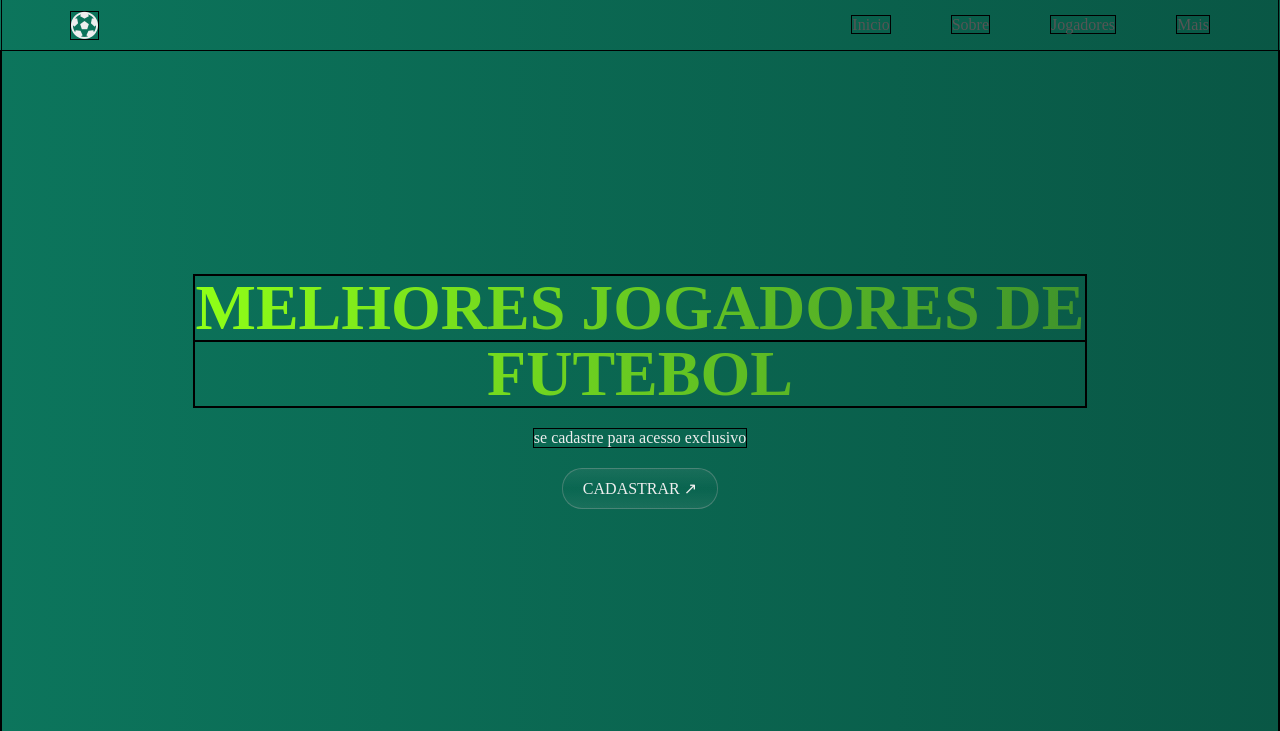
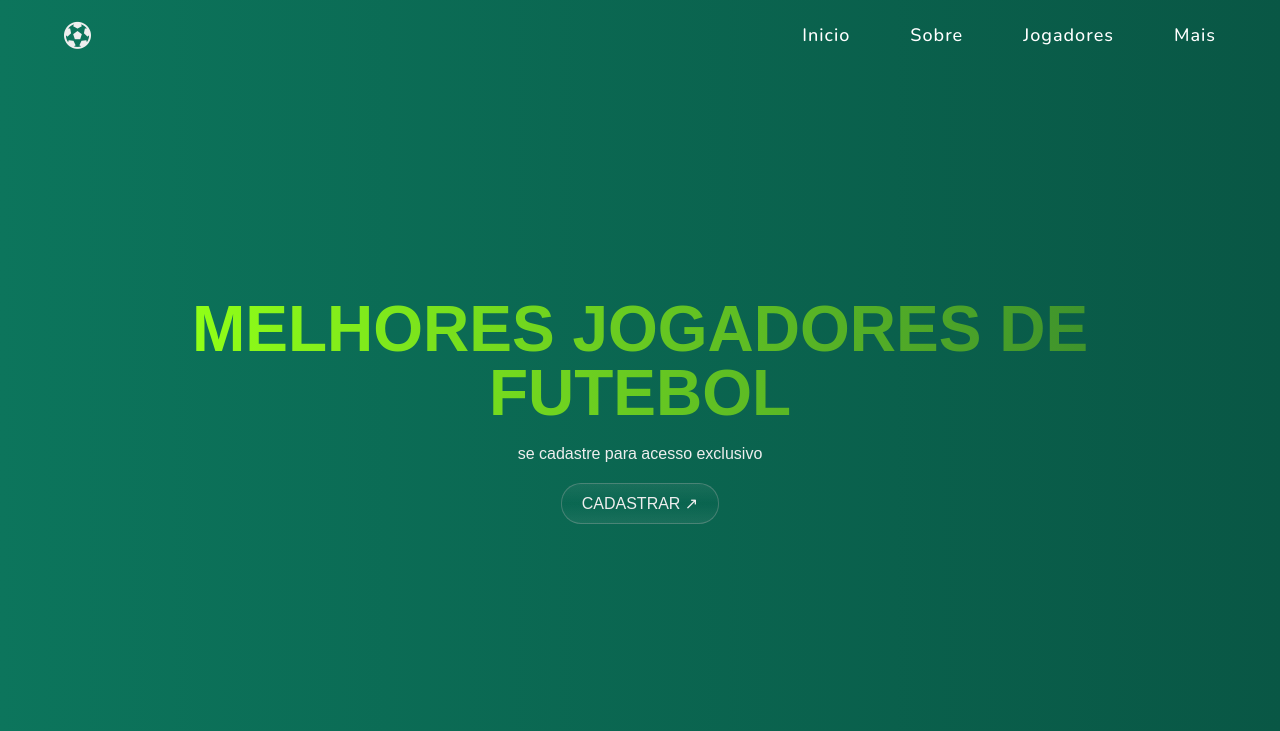
Before and after one commit to JessicaLuanaG/Projeto-Du, a plain HTML site: page index.html in a window 1280 px wide. Shown: the top 731 px of the page. Drawn offline with nearby package versions, Linux system fonts and the light colour scheme; a web font is replaced by a local one.

Commit message:
sdasdsaaa

```diff
--- a/app/css/manipulation.css
+++ b/app/css/manipulation.css
@@ -1,22 +1,21 @@
+/* top bar */
 
-.section-slider{width: 100%;height: 100vh;}
-
-.middleCarrosselPlayers{height: auto;width: 400%;display: flex;}
-
-
-.middleCarrosselPlayers input{display: none;}
-
-.slider-box{width: 25%;height: auto;position: relative;text-align: center;}
-
-.slider-box img{
-    width: auto;
-    height: auto;
+header {width: min(1200px, 90vw);margin: auto;height: 70px;display: flex;justify-content: space-between;
+    align-items: center;
 }
 
-.nav-manual{position: absolute;width: 100%;margin-top: 35%;justify-content: center;}
+.ulFromTopBar li a{
+    color: red;
+    margin-left: 30px;
+    text-decoration: none;
+    color: #FFF;
+    font-weight: 500;
+    font-family: "Nunito", sans-serif;
+    letter-spacing: 1px;
+    font-size: 18px;
+}
 
-.manual-btn{border: 1px solid #ff0054;padding: 10px;border-radius: 50%;cursor: pointer;}
+.banner h1, .banner{
+    font-family: "Funnel Sans", sans-serif;
 
-
-
-.footerButton{height: 20vh;background-color: white;}
+}
--- a/app/css/reset.css
+++ b/app/css/reset.css
@@ -1,3 +1,17 @@
-main,div, img, a, p, h1, h2, i, h4, button{border: 1px solid black;}
-*{margin: 0;padding: 0;}
+/* main,div, img, a, p, h1, h2, i, h4, button{border: 1px solid black;} */
+
+*{margin: 0;padding: 0;  box-sizing: border-box;list-style: none;}
+
 .cda{overflow: hidden;box-sizing: border-box;}
+
+
+/* Configuração geral */
+html {
+    scroll-behavior: smooth;
+  }
+  body {
+    color: #eee;
+    font-family: Poppins;
+    margin: 0;
+    background: linear-gradient(to right, #0c755c, #095745);
+  }
--- a/app/css/style.css
+++ b/app/css/style.css
@@ -1,31 +1,18 @@
-/* Configuração geral */
-html {
-  scroll-behavior: smooth;
-}
-body {
-  color: #eee;
-  font-family: Poppins;
-  margin: 0;
-  background: linear-gradient(to right, #0c755c, #095745);
-}
-* {
-  padding: 0;
-  margin: 0;
-  box-sizing: border-box;
-  list-style: none;
-}
+@import url('https://fonts.googleapis.com/css2?family=Coiny&family=Nunito:ital,wght@0,200..1000;1,200..1000&family=Outfit:wght@100..900&family=Radley:ital@0;1&family=Roboto+Condensed:ital,wght@0,100..900;1,100..900&family=Roboto+Slab:wght@100..900&display=swap');
+/*
+font-family: "Nunito", sans-serif;
+*/
+@import url('https://fonts.googleapis.com/css2?family=Coiny&family=Funnel+Sans:ital,wght@0,300..800;1,300..800&family=Nunito:ital,wght@0,200..1000;1,200..1000&family=Outfit:wght@100..900&family=Radley:ital@0;1&family=Roboto+Condensed:ital,wght@0,100..900;1,100..900&family=Roboto+Slab:wght@100..900&display=swap');
+/*
+font-family: "Funnel Sans", sans-serif;
+*/
+
+
 
 header img {
   width: 30px;
 }
-header {
-  width: min(1200px, 90vw);
-  margin: auto;
-  height: 70px;
-  display: flex;
-  justify-content: space-between;
-  align-items: center;
-}
+
 header nav ul {
   display: flex;
   gap: 30px;
@@ -195,10 +182,11 @@ header .logo {
   font-weight: bold;
 }
 header nav a {
-  margin-left: 30px;
+  /* margin-left: 30px;
   text-decoration: none;
   color: #555;
-  font-weight: 500;
+  color: #FFF;
+  font-weight: 500; */
 }
 
 /* carousel */
--- a/index.html
+++ b/index.html
@@ -15,7 +15,7 @@
             <i class="fa fa-futbol-o" style="font-size:27px"></i>
         </figure>
         <nav>
-            <ul>
+            <ul class="ulFromTopBar">
                 <li><a href="#inicio">Inicio</a></li>
                 <li><a href="#sobre">Sobre</a></li>
                 <li><a href="#jogadores">Jogadores</a></li>
```
